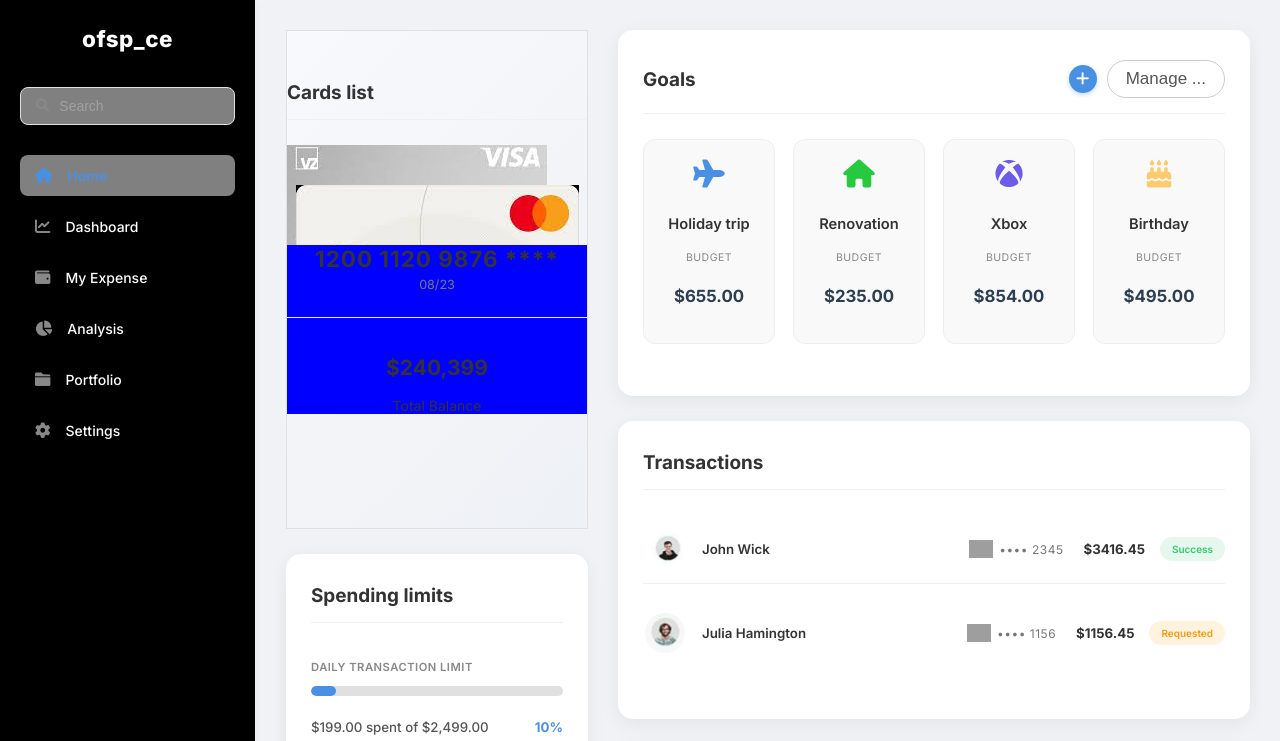
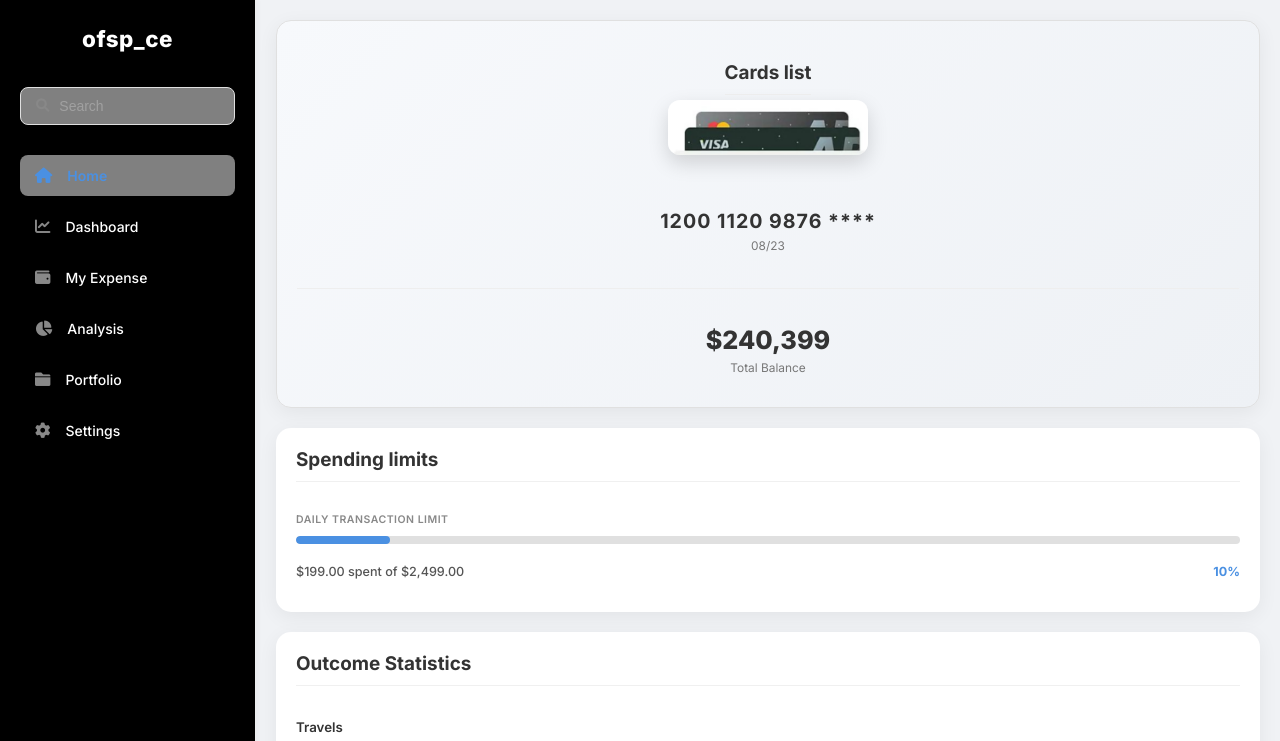
Before and after one commit to Imadara-Oku/Dashboard, a plain HTML site: page Dashboard.html in a window 1280 px wide. Both pictures are taken after a click on the item "Home". Shown: the top 741 px of the page. Drawn offline with Linux system fonts and the light colour scheme.

Commit message:
Update Dashboard.html

```diff
--- a/Dashboard.html
+++ b/Dashboard.html
@@ -4,15 +4,15 @@
     <meta charset="UTF-8">
     <meta name="viewport" content="width=device-width, initial-scale=1.0">
     <title>Financial Dashboard</title>
-
     <link rel="stylesheet" href="https://cdnjs.cloudflare.com/ajax/libs/font-awesome/6.0.0-beta3/css/all.min.css">
     <link href="https://fonts.googleapis.com/css2?family=Inter:wght@300;400;500;600;700;800&display=swap" rel="stylesheet">
-    <link rel="stylesheet" href="./Dashboard.css">
+    <link rel="stylesheet" href="./index.css">
 </head>
 <body>
-
     <div class="dashboard-wrapper">
-
+        <button class="sidebar-toggle" aria-label="Toggle Sidebar">
+            <i class="fas fa-bars"></i>
+        </button>
         <aside class="sidebar">
             <div class="sidebar__header">
                 <span class="sidebar__logo">ofsp_ce</span>
@@ -42,36 +42,22 @@
                 </div>
             </div>
         </aside>
-
         <main class="main-content">
             <section class="dashboard-grid">
-                <div class="card-list">
+                <div class="card list">
                     <h2 class="card__title">Cards list</h2>
-
                     <div class="card-stack">
-                        <!-- <img src="./Assets/Images/VISA.png" alt="" width="300px"> -->
-                        <div class="card-layer back-card">
-                            <img src="Assets/Images/Cards2.png" alt="Card Back">
-                        </div>
-                        <div class="card-layer front-card">
-                            <img src="Assets/Images/Cards1.jpeg" alt="VISA Card">
-                        </div>
-
-                        <div class="bal-stack">
-                       <div class="number">
+                        <img src="./Assets/Images/VISA.png" alt="VISA Card" class="card-image" width="300px">
+                    </div>
+                    <div class="number">
                         <h1>1200 1120 9876 ****</h1>
                         <p>08/23</p>
-                       </div>
-                       <div class="balance">
+                    </div>
+                    <div class="balance">
                         <h1>$240,399</h1>
                         <p>Total Balance</p>
-                       </div>
-                    </div>
                     </div>
                 </div>
-
-
-
                 <div class="card dashboard-card card--spending-limits">
                     <h2 class="card__title">Spending limits</h2>
                     <p class="spending-limit__label">DAILY TRANSACTION LIMIT</p>
@@ -80,7 +66,6 @@
                     </div>
                     <p class="spending-limit__info">$199.00 spent of $2,499.00 <span class="spending-limit__percentage">10%</span></p>
                 </div>
-
                 <div class="card dashboard-card card--outcome-stats">
                     <h2 class="card__title">Outcome Statistics</h2>
                     <div class="outcome-stat-list">
@@ -101,7 +86,6 @@
                     </div>
                 </div>
             </section>
-
             <section class="goals-transaction">
                 <div class="card dashboard-card card--goals">
                     <h2 class="card__title">Goals
@@ -137,7 +121,6 @@
                         </div>
                     </div>
                 </div>
-
                 <div class="card dashboard-card card--transactions">
                     <h2 class="card__title">Transactions</h2>
                     <div class="transactions-container">
@@ -156,7 +139,6 @@
                             <div class="amount">$3416.45</div>
                             <div class="status success">Success</div>
                         </div>
-
                         <div class="transaction-item">
                             <div class="checkbox-wrapper">
                                 <input type="radio" name="transaction-select" id="julia-hamington-select">
@@ -174,13 +156,12 @@
                         </div>
                     </div>
                 </div>
-
                 <div class="card dashboard-card card--transaction-history">
                     <h2 class="card__title">Transaction History</h2>
                     <table class="transaction-history-table">
                         <thead>
                             <tr>
-                                <th>Reciever</th>
+                                <th>Receiver</th>
                                 <th>Type</th>
                                 <th>Date</th>
                                 <th>Amount</th>
@@ -217,42 +198,44 @@
             </section>
         </main>
     </div>
-
     <script>
         document.addEventListener('DOMContentLoaded', () => {
-            // Basic navigation active state
+            // Sidebar toggle functionality
+            const sidebar = document.querySelector('.sidebar');
+            const toggleButton = document.querySelector('.sidebar-toggle');
+            toggleButton.addEventListener('click', () => {
+                sidebar.classList.toggle('sidebar--open');
+            });
+
+            // Close sidebar when clicking outside on mobile
+            document.addEventListener('click', (event) => {
+                if (window.innerWidth <= 768 && !sidebar.contains(event.target) && !toggleButton.contains(event.target)) {
+                    sidebar.classList.remove('sidebar--open');
+                }
+            });
+
+            // Navigation active state
             const navItems = document.querySelectorAll('.sidebar__nav-item');
-
             navItems.forEach(item => {
                 item.addEventListener('click', function(event) {
-                    // Prevent default link behavior for demonstration purposes
                     event.preventDefault();
-
-                    // Remove 'active' class from all items
                     navItems.forEach(ni => ni.classList.remove('active'));
-
-                    // Add 'active' class to the clicked item
                     this.classList.add('active');
-
-                    // In a real application, you would load content here based on the clicked link
-                    console.log(`Mapped to: ${this.querySelector('a').textContent.trim()}`); // Corrected typo: Mapsd -> Mapped
+                    console.log(`Mapped to: ${this.querySelector('a').textContent.trim()}`);
+                    // Close sidebar on mobile after selection
+                    if (window.innerWidth <= 768) {
+                        sidebar.classList.remove('sidebar--open');
+                    }
                 });
             });
 
-            // Example of a simple interactive element (e.g., "Manage..." button click)
+            // Manage button click
             const manageButton = document.querySelector('.btn--manage');
             if (manageButton) {
                 manageButton.addEventListener('click', () => {
                     alert('Manage Goals functionality would be implemented here!');
-                    // This could involve opening a modal, navigating to a new page, etc.
                 });
             }
-
-            // Further JavaScript could include:
-            // - Data fetching from an API to dynamically populate the dashboard sections.
-            // - More complex UI interactions (e.g., filtering transactions, adding new cards/goals).
-            // - Charting library integrations (e.g., Chart.js for outcome statistics).
-            // - Responsiveness for sidebar toggling on smaller screens if hidden by default.
         });
     </script>
 </body>
```
